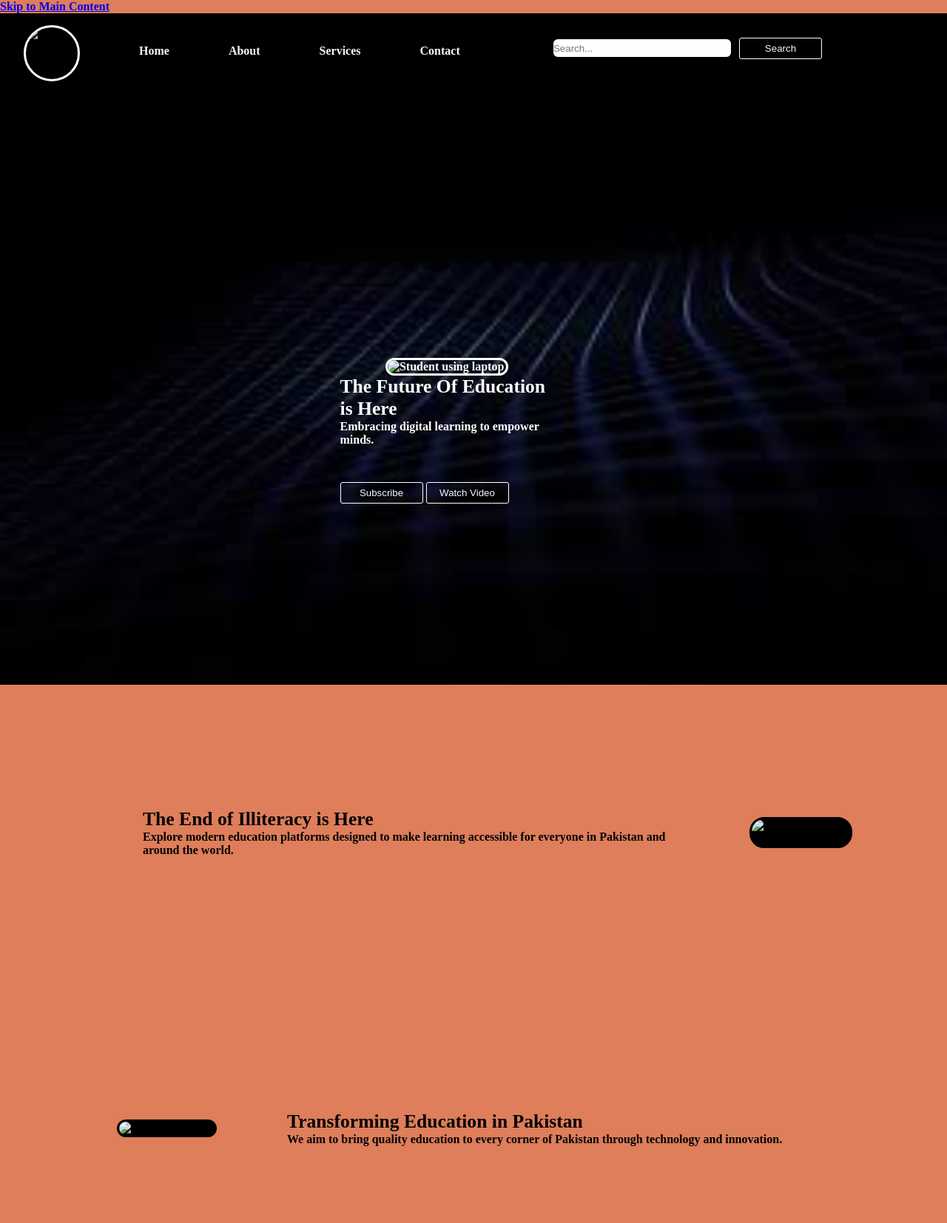
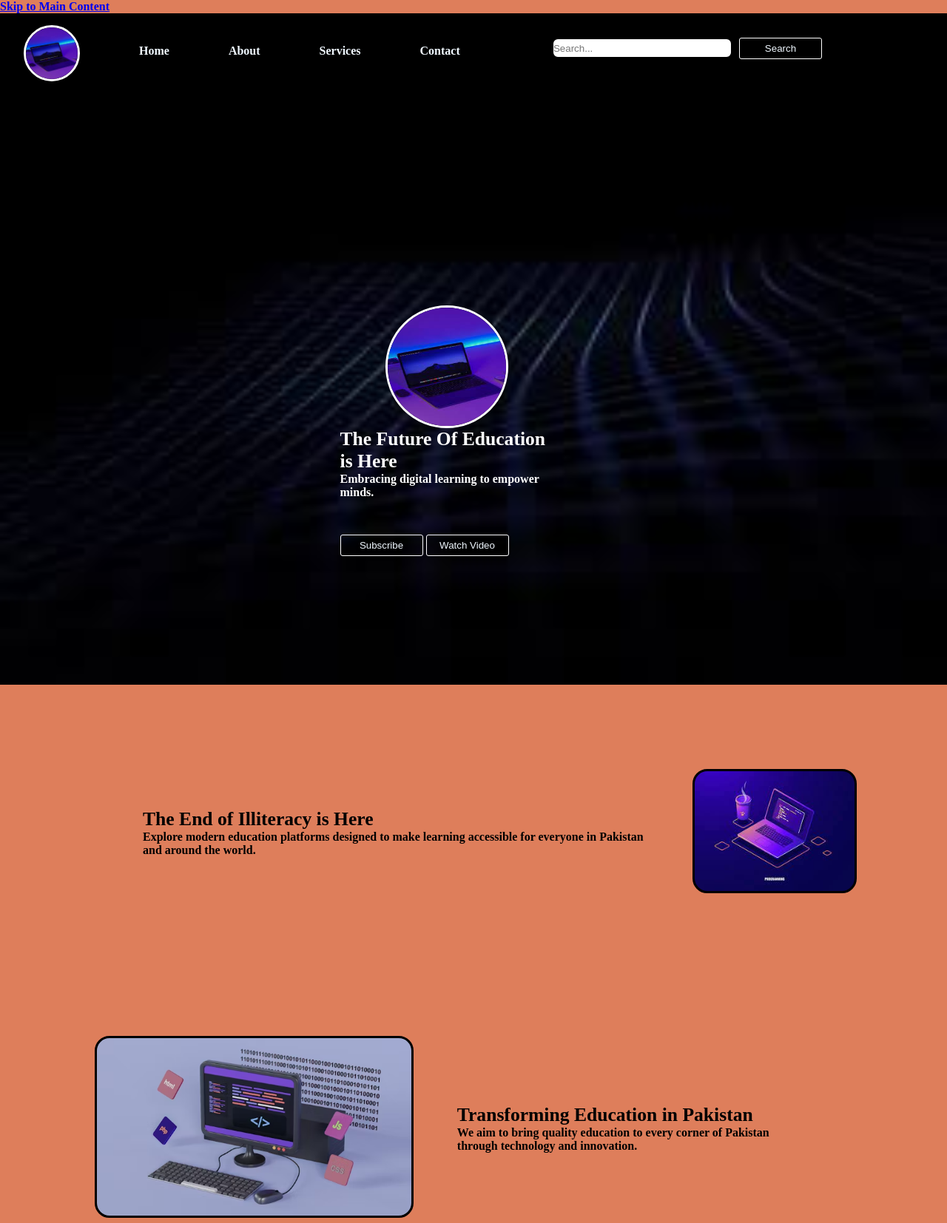
Before and after one commit to Javaria369/Final-Project-of-Css, a plain HTML site: page index.html in a window 1280 px wide. Shown: the top 1654 px of the page at 74% size. Drawn offline with Linux system fonts and the light colour scheme; a script that the page names is missing; files whose address does not match are found by name.

Commit message:
index.html

```diff
--- a/index.html
+++ b/index.html
@@ -12,7 +12,7 @@
   <header>
     <nav class="navbar background nav-h" aria-label="Main Navigation">
       <div>
-        <img src="images/images (3).png" alt="Website Logo" class="logo">
+        <img src="images (3).png" alt="Website Logo" class="logo">
       </div>
       <ul class="nav-list v-class">
         <li><a href="#home">Home</a></li>
@@ -37,7 +37,7 @@
     <section class="first-Section background" id="home">
       <div class="box-Main">
         <div class="firstHalf">
-          <img src="images/images (3).png" alt="Student using laptop" class="secondHalfImg">
+          <img src="images (3).png" alt="Student using laptop" class="secondHalfImg">
           <h1 class="text-big">The Future Of Education is Here</h1>
           <p class="text-small">Embracing digital learning to empower minds.</p>
         </div>
@@ -56,7 +56,7 @@
         <p class="sectionsubTag text-small">Explore modern education platforms designed to make learning accessible for everyone in Pakistan and around the world.</p>
       </div>
       <div class="thumbnail">
-        <img src="images/images.jpg" alt="Coding Illustration">
+        <img src="images.jpg" alt="Coding Illustration">
       </div>
     </section>
 
@@ -66,7 +66,7 @@
         <p class="sectionsubTag text-small">We aim to bring quality education to every corner of Pakistan through technology and innovation.</p>
       </div>
       <div class="thumbnail">
-        <img src="images/codee.avif" alt="Digital Learning">
+        <img src="codee.avif" alt="Digital Learning">
       </div>
     </section>
 
@@ -76,7 +76,7 @@
         <p class="sectionsubTag text-small">In the digital age, we build our future with knowledge, code, and innovation. Join the movement today.</p>
       </div>
       <div class="thumbnail">
-        <img src="images/images.jpg" alt="Student with laptop">
+        <img src="images.jpg" alt="Student with laptop">
       </div>
     </section>
 
@@ -86,7 +86,7 @@
         <p class="sectionsubTag text-small">Education grows when we grow together — collaboratively, inclusively, and purposefully.</p>
       </div>
       <div class="thumbnail">
-        <img src="images/coderr.avif" alt="Student collaborating">
+        <img src="coderr.avif" alt="Student collaborating">
       </div>
     </section>
 
```
